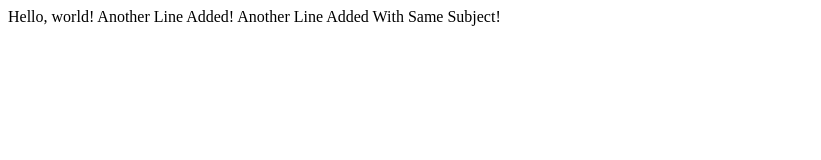
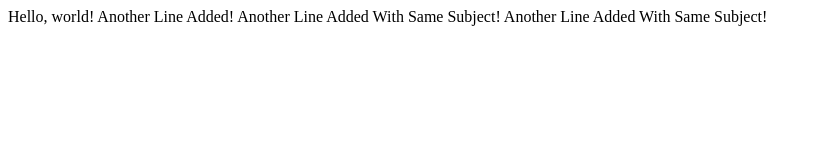
Before and after one commit to Rehanjamil/Lecture1, a plain HTML site: page Index.html in a window 1280 px wide. Shown: the whole page, without its empty margins (0-821 px from the left). Drawn offline with Linux system fonts and the light colour scheme.

Commit message:
I have Added Another New Line

```diff
--- a/Index.html
+++ b/Index.html
@@ -7,5 +7,6 @@
 	Hello, world!
     Another Line Added!
     Another Line Added With Same Subject!
+		    Another Line Added With Same Subject!
 </body>
 </html>
```
